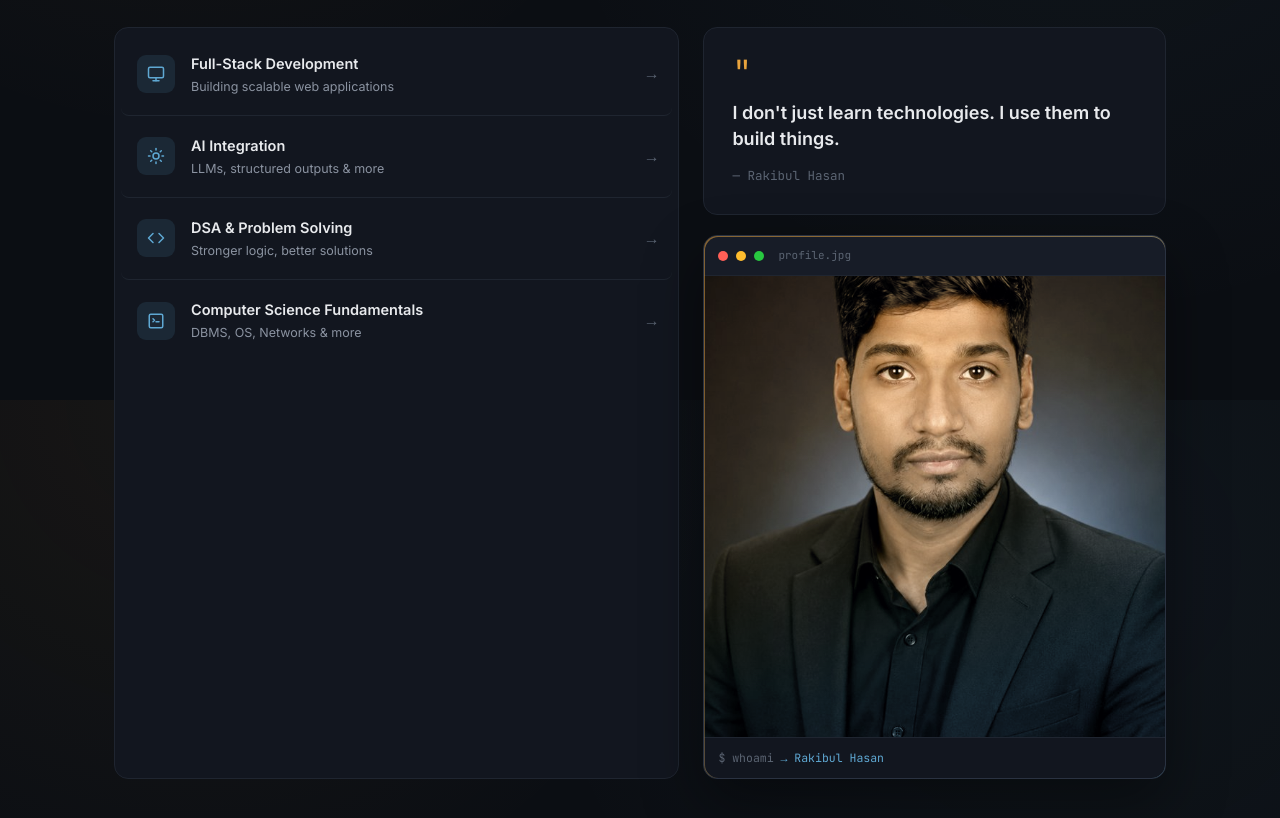
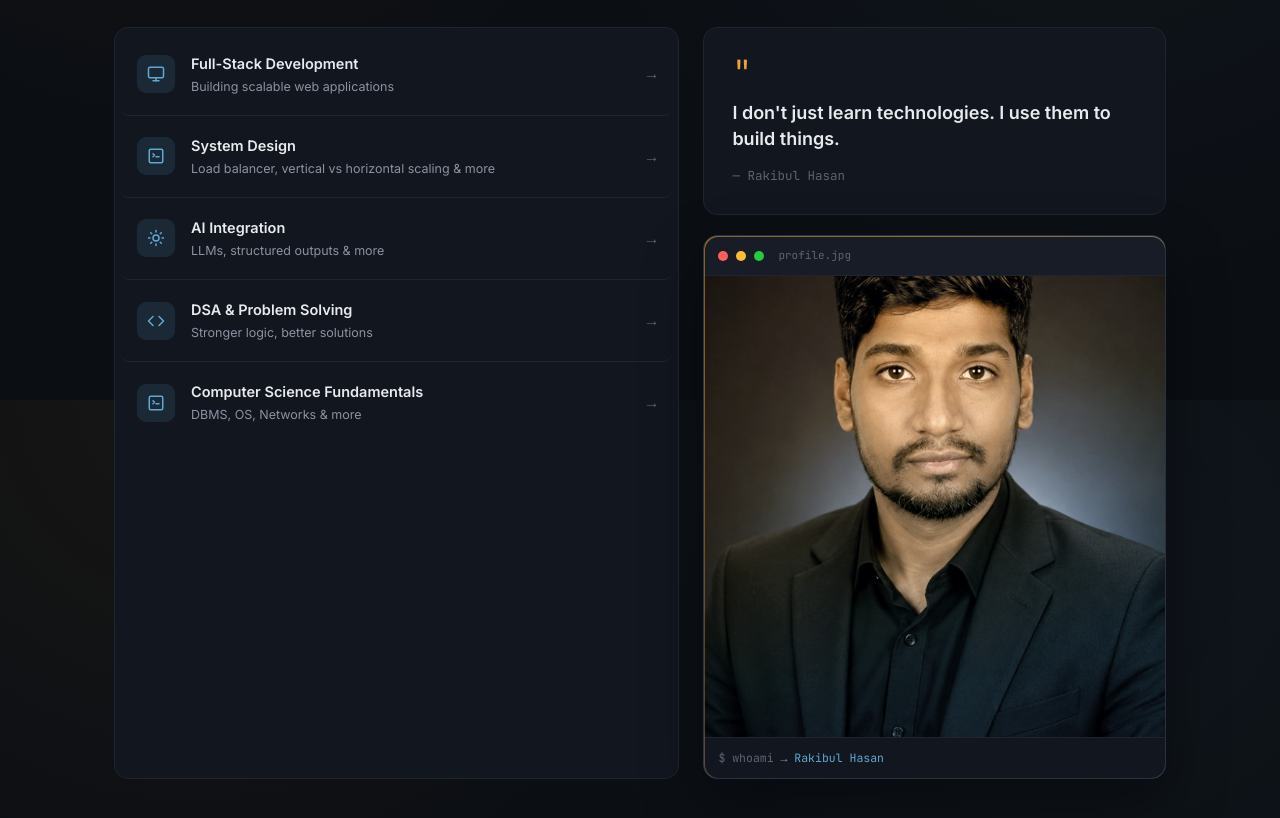
Before and after one commit to rakibulhasan-swe/portfolio-website-react-ts, a React (Vite) app: page / in a window 1280 px wide. Shown: the part 1200-2018 px from the top of the page. Built offline with nearby package versions, Linux system fonts and the light colour scheme; no server answers.

Commit message:
fix: codeforces issue, focus section issue

```diff
--- a/src/components/Contact/Contact.tsx
+++ b/src/components/Contact/Contact.tsx
@@ -21,7 +21,7 @@ export function Contact() {
               LinkedIn ↗
             </a>
           )}
-          <a href="mailto:you@example.com" className="btn btn-ghost">
+          <a href="mailto:dev.rakibulhassan@gmail.com" className="btn btn-ghost">
             Email ↗
           </a>
         </Reveal>
--- a/src/data/focus.ts
+++ b/src/data/focus.ts
@@ -6,6 +6,13 @@ export const focusItems: FocusItemData[] = [
     icon: 'layers',
     title: 'Full-Stack Development',
     description: 'Building scalable web applications',
+  },
+
+  {
+    id: 'system-design',
+    icon: 'database',
+    title: 'System Design',
+    description: 'Load balancer, vertical vs horizontal scaling & more',
   },
   {
     id: 'ai-integration',
```
Also changed, not shown: src/components/ProblemSolving/ProblemSolving.tsx (+1 -6 lines).
